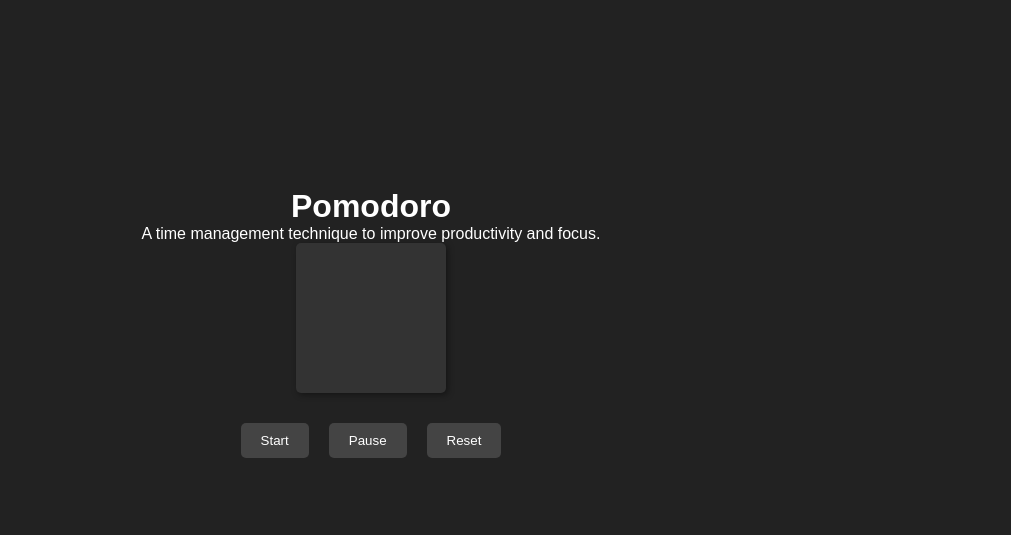
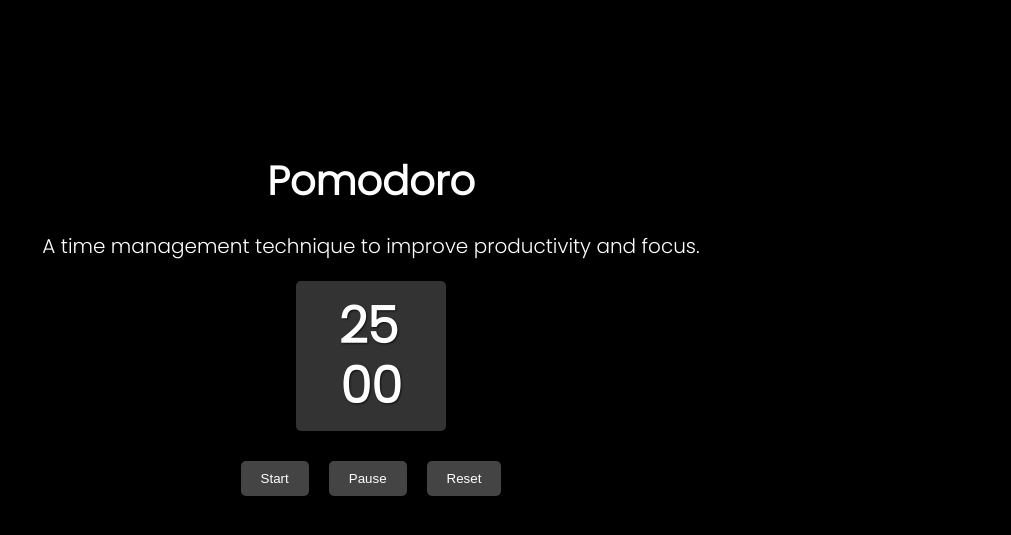
Before and after one commit to PiyushSingh3/Pomodoro, a plain HTML site: page index.html in a window 1280 px wide. Shown: the part 77-612 px from the top of the page, without its empty margins (269-1280 px from the left). Drawn offline with Linux system fonts and the light colour scheme.

Commit message:
UI enhancements and bug fixes

```diff
--- a/index.html
+++ b/index.html
@@ -17,9 +17,9 @@
 	<audio id="alarm" src="https://github.com/PiyushSingh3/Pomodoro/raw/main/blips.mp3"></audio>
 
 	<div class="container">
-        <h1>Pomodoro</h1>
+        <h1 style="margin-bottom: 20px;">Pomodoro</h1>
         <p>A time management technique to improve productivity and focus.</p>
-		<div class="clock">
+		<div class="clock" style="margin-top: 20px;">
 			<div class="flip-card">
 				<div class="flip-card-inner">
 					<div class="flip-card-front">
--- a/script.js
+++ b/script.js
@@ -15,6 +15,9 @@ function updateClock() {
   minutes.textContent = min < 10 ? '0' + min : min;
   seconds.textContent = sec < 10 ? '0' + sec : sec;
 }
+
+// Call updateClock here to display the initial time
+updateClock();
 
 function startTimer() {
   if (isRunning) return;
--- a/style.css
+++ b/style.css
@@ -5,9 +5,14 @@
 }
 
 body {
-	background-color: #222;
+	background-color: #000000;
 	color: #fff;
-	font-family: Arial, sans-serif;
+	font-family: Poppins, sans-serif;
+	font-size: 20px;
+}
+
+h1 {
+    margin-bottom: 20px;
 }
 
 .container {
@@ -19,6 +24,7 @@ body {
 }
 
 .clock {
+	margin-top: 20px;
 	margin-bottom: 30px;
 }
 
@@ -80,6 +86,7 @@ body {
 	display: flex;
 	align-items: center;
 	justify-content: center;
+	font-family: Poppins, sans-serif;
 }
 
 button {
```
